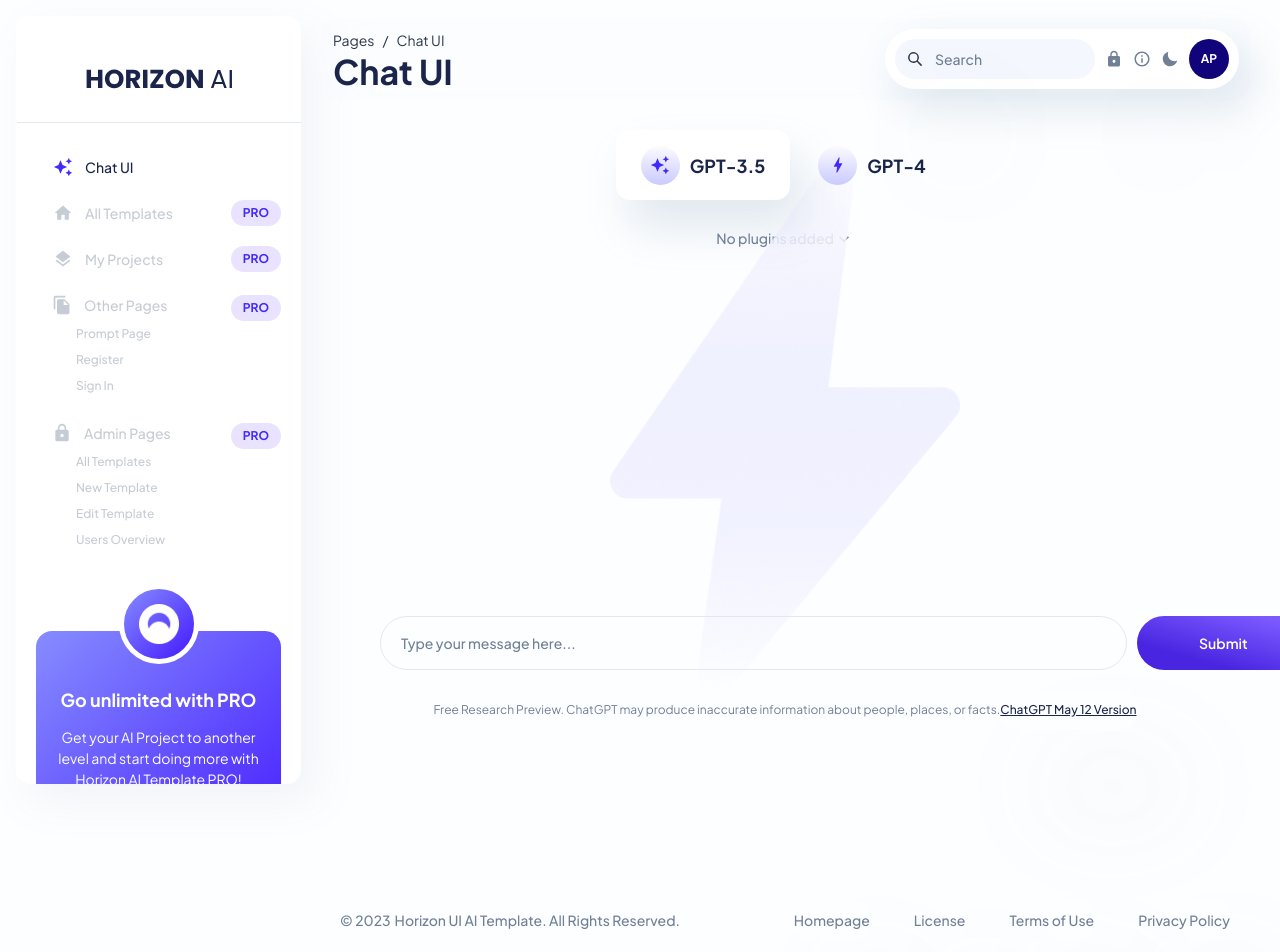
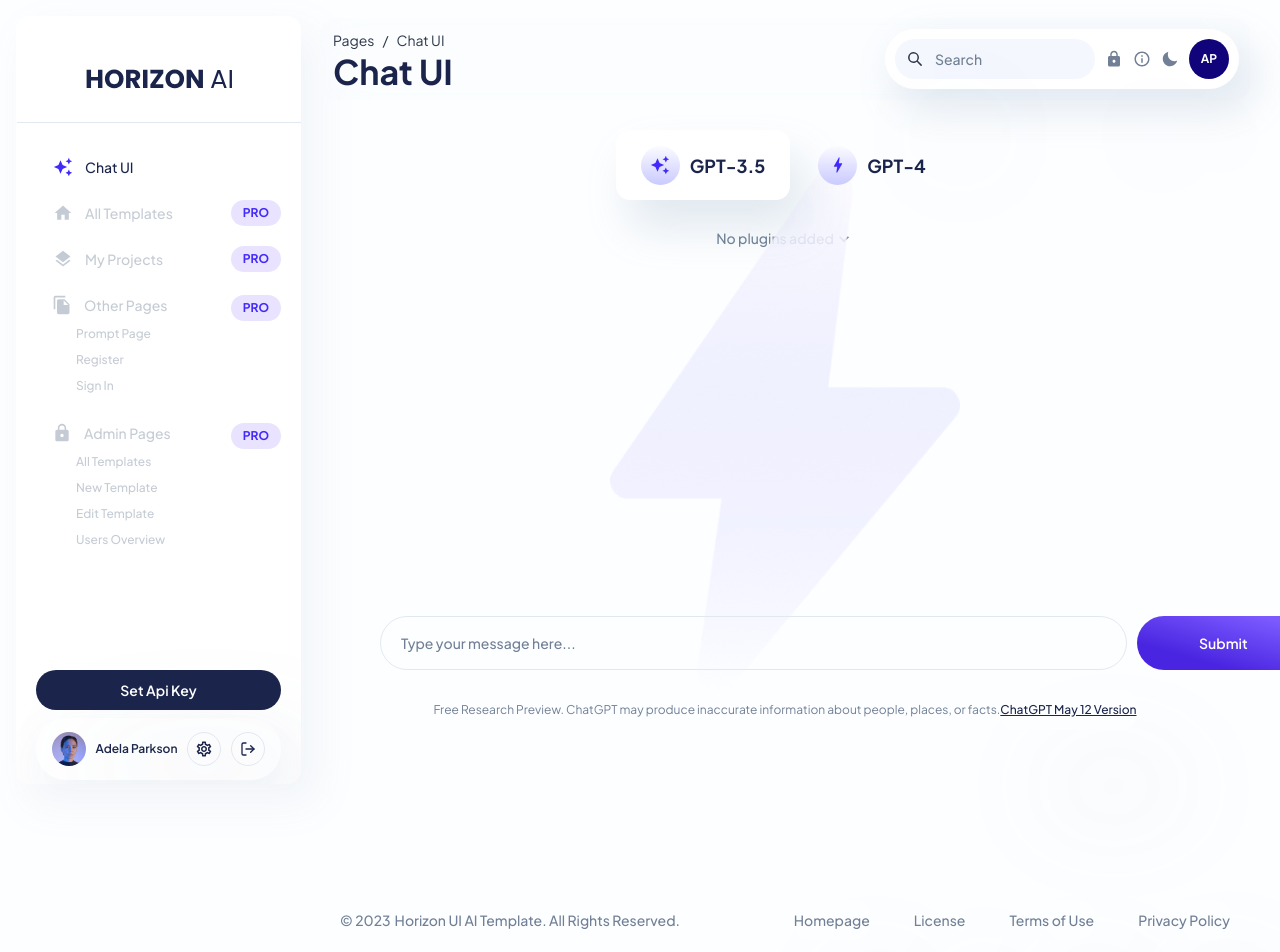
Before and after one commit to horizon-ui/chatgpt-ai-template, a Next.js app: page / in a window 1280 px wide. Shown: the top 952 px of the page. Built offline with nearby package versions, Linux system fonts and the light colour scheme.

Commit message:
:hammer: remove pro banner

```diff
--- a/src/components/sidebar/components/Content.tsx
+++ b/src/components/sidebar/components/Content.tsx
@@ -69,10 +69,6 @@ function SidebarContent(props: SidebarContent) {
           <Links routes={routes} />
         </Box>
       </Stack>
-
-      <Box mt="60px" width={'100%'} display={'flex'} justifyContent={'center'}>
-        <SidebarCard />
-      </Box>
       <APIModal setApiKey={setApiKey} sidebar={true} />
       <Flex
         mt="8px"
--- a/src/components/sidebar/components/SidebarCard.tsx
+++ /dev/null
@@ -1,82 +0,0 @@
-import {
-  Button,
-  Flex,
-  Link,
-  Img,
-  Text,
-  useColorModeValue,
-} from '@chakra-ui/react';
-import logoWhite from '../../../../public/img/layout/logoWhite.png';
-
-export default function SidebarDocs() {
-  const bgColor = 'linear-gradient(135deg, #868CFF 0%, #4318FF 100%)';
-  const borderColor = useColorModeValue('white', 'navy.800');
-
-  return (
-    <Flex
-      justify="center"
-      direction="column"
-      align="center"
-      bg={bgColor}
-      borderRadius="16px"
-      position="relative"
-    >
-      <Flex
-        border="5px solid"
-        borderColor={borderColor}
-        bg="linear-gradient(135deg, #868CFF 0%, #4318FF 100%)"
-        borderRadius="50%"
-        w="80px"
-        h="80px"
-        align="center"
-        justify="center"
-        mx="auto"
-        position="absolute"
-        left="50%"
-        top="-47px"
-        transform="translate(-50%, 0%)"
-      >
-        <Img src={logoWhite.src} w="40px" h="40px" />
-      </Flex>
-      <Flex
-        direction="column"
-        mb="12px"
-        align="center"
-        justify="center"
-        px="15px"
-        pt="55px"
-      >
-        <Text
-          fontSize={{ base: 'lg', xl: '18px' }}
-          color="white"
-          fontWeight="bold"
-          lineHeight="150%"
-          textAlign="center"
-          mb="14px"
-        >
-          Go unlimited with PRO
-        </Text>
-        <Text fontSize="14px" color={'white'} mb="14px" textAlign="center">
-          Get your AI Project to another level and start doing more with Horizon
-          AI Template PRO!
-        </Text>
-      </Flex>
-      <Link href="https://horizon-ui.com/ai-template" isExternal>
-        <Button
-          bg="whiteAlpha.300"
-          _hover={{ bg: 'whiteAlpha.200' }}
-          _active={{ bg: 'whiteAlpha.100' }}
-          mb={{ sm: '16px', xl: '24px' }}
-          color={'white'}
-          fontWeight="regular"
-          fontSize="sm"
-          minW="185px"
-          mx="auto"
-          borderRadius="45px"
-        >
-          Get started with PRO
-        </Button>
-      </Link>
-    </Flex>
-  );
-}
```
